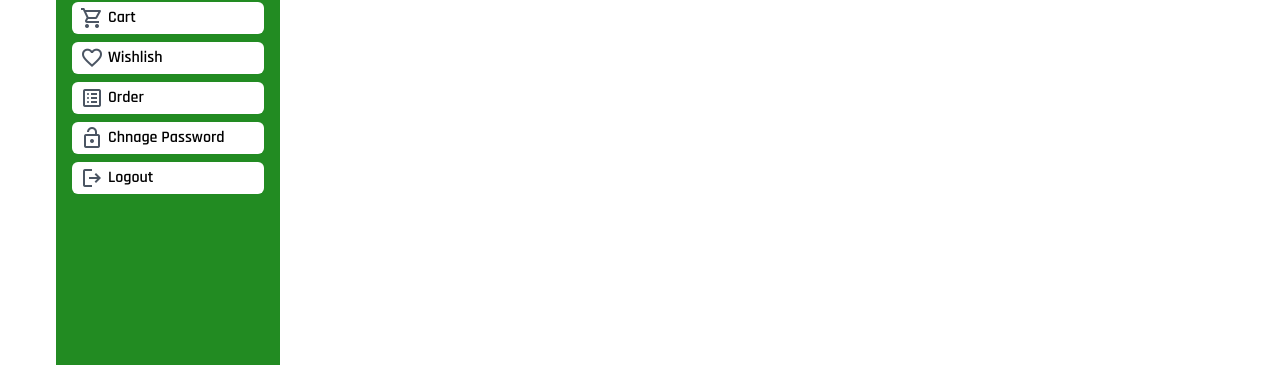
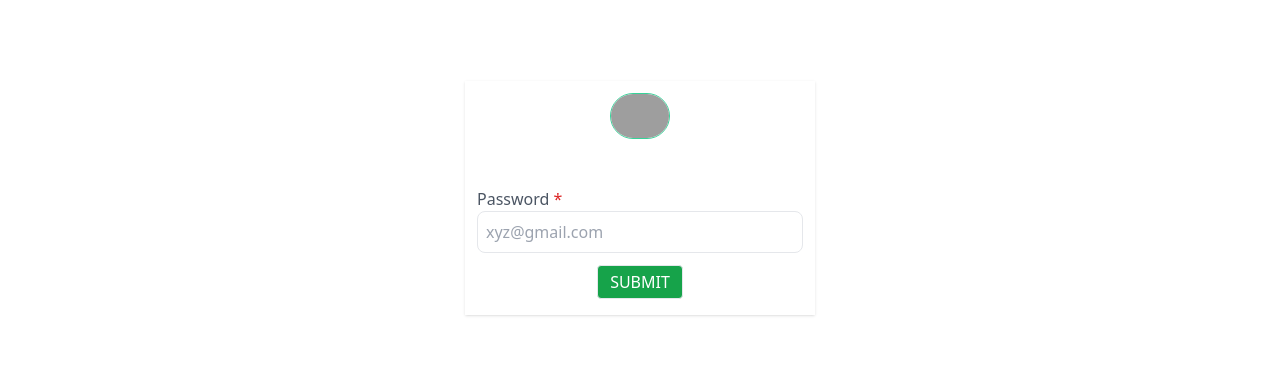
Before and after one commit to Bokhtiar/admin.tree.com, a React (Create React App) app: page / in a window 1280 px wide. Shown: the part 202-567 px from the top of the page. Built offline with nearby package versions, Linux system fonts and the light colour scheme; grey boxes are pictures that could not be loaded.

Commit message:
login page updated

```diff
--- a/package.json
+++ b/package.json
@@ -8,6 +8,7 @@
     "@testing-library/user-event": "^13.5.0",
     "react": "^18.2.0",
     "react-dom": "^18.2.0",
+    "react-hook-form": "^7.47.0",
     "react-router-dom": "^6.16.0",
     "react-scripts": "5.0.1",
     "web-vitals": "^2.1.4"
--- a/src/App.js
+++ b/src/App.js
@@ -1,19 +1,34 @@
 
 import { permittedRoutes } from "./routes";
-import { Navigate, useRoutes } from "react-router-dom";
-import { DashboardLayout } from "./layouts/dashboard.layout";
+import { Login } from "./components/Auth/Login";
+import { Navigate, useNavigate, useRoutes } from "react-router-dom";
+import { useCallback, useEffect } from "react";
+import { getToken } from "./utils/helper";
 
 
 export const App = () => {
 
+  const navigate = useNavigate();
+  /* Check stored token */
+  const isTokenStored = useCallback(async () => {
+    const storedToken = await getToken();
+    if (storedToken) {
+      navigate("/dashboard");
+    } else {
+      navigate('/')
+    }
+  }, [navigate]);
+
+  useEffect(() => {
+    isTokenStored();
+  }, [isTokenStored]);
+
   const mainRoutes = {
     path: "/",
-    element: <DashboardLayout />,
+    element: "",
     children: [
       { path: "*", element: <Navigate to="/404" /> },
-      { path: "", element: "home" },
-      { path: "shop", element: "product" },
-      { path: "product/show/1", element: "product" }
+      { path: "/", element: <Login/> },
     ],
   };
 
--- a/src/components/Auth/Login/index.jsx
+++ b/src/components/Auth/Login/index.jsx
@@ -1,40 +1,39 @@
-import { useCallback, useEffect, useState } from "react"
+import { useForm } from "react-hook-form";
 import { useNavigate } from "react-router-dom"
 import { getToken } from "../../../utils/helper";
+import { useCallback, useEffect, useState } from "react"
 
 export const Login = () => {
-
     const navigate = useNavigate();
-
     const [email, setEmail] = useState('')
     const [password, setPassword] = useState('')
     const [emailError, setEmailError] = useState('')
     const [passwordError, setPasswordError] = useState('')
+    const { register, formState: { errors }, handleSubmit } = useForm();
 
+    // const handleLogin = (e) => {
+    //     e.preventDefault()
 
-    const handleLogin = (e) => {
-        e.preventDefault()
+    //     // email patter
+    //     const emailPattern = /^[A-Z0-9._%+-]+@[A-Z0-9.-]+\.[A-Z]{2,}$/i;
+    //     if (!emailPattern.test(email)) {
+    //         setEmailError("Incurrect email patter");
+    //         return;
+    //     }
+    //     // password patter
+    //     const passwordPattern = /^(?=.*[0-9])(?=.*[a-zA-Z])(?=.*[!@#$%^&*])[a-zA-Z0-9!@#$%^&*]{8,20}$/;
+    //     if (!passwordPattern.test(password)) {
+    //         setPasswordError("Password requirements: 8-20 characters, 1 number, 1 letter, 1 symbol.");
+    //         return;
+    //     }
 
-        // email patter
-        const emailPattern = /^[A-Z0-9._%+-]+@[A-Z0-9.-]+\.[A-Z]{2,}$/i;
-        if (!emailPattern.test(email)) {
-            setEmailError("Incurrect email patter");
-            return;
-        }
-        // password patter
-        const passwordPattern = /^(?=.*[0-9])(?=.*[a-zA-Z])(?=.*[!@#$%^&*])[a-zA-Z0-9!@#$%^&*]{8,20}$/;
-        if (!passwordPattern.test(password)) {
-            setPasswordError("Password requirements: 8-20 characters, 1 number, 1 letter, 1 symbol.");
-            return;
-        }
+    //     const data = { email, password }
+    //     localStorage.setItem("token", "dummy token");
+    //     navigate('/dashboard')
+    //     console.log(data);
+    // }
 
-
-        const data = { email, password }
-        localStorage.setItem("token", "dummy token");
-        navigate('/dashboard')
-        console.log(data);
-    }
-
+    const onSubmit = (data) => console.log(data);
 
     /* Check stored token */
     const isTokenStored = useCallback(async () => {
@@ -50,27 +49,32 @@ export const Login = () => {
         isTokenStored();
     }, [isTokenStored]);
 
+    return <>
+        <section class="flex items-center justify-center h-screen">
+            <div className="shadow" style={{ width: "350px" }}>
+                <img height={60} width={60} className="mx-auto d-block border border-success rounded-full mt-3" src="https://www.homestratosphere.com/wp-content/uploads/2019/07/White-ash-tree.jpg" alt="" />
+                <form action="" className="px-3 my-4" onSubmit={onSubmit}>
 
-    return <>
-        <section class="d-flex justify-content-md-center align-items-center vh-100">
-            <div className="shadow" style={{ width: "350px" }}>
-                <img height={60} width={60} className="mx-auto d-block border border-success rounded-circle mt-3" src="https://www.homestratosphere.com/wp-content/uploads/2019/07/White-ash-tree.jpg" alt="" />
-                <form action="" className="px-3 my-4" onSubmit={handleLogin}>
+                    {/* <div className="form-group">
+                        <label htmlFor="" className="text-gray-600">Email Address <span className=" text-red-600">*</span> </label>
+                        <input onChange={(e) => setEmail(e.target.value)} value={email} type="email" placeholder="xyz@gmail.com" className="rounded-lg w-full border p-2 focus:outline-none" name="" id="" />
+                        <span className="text-danger" style={{ fontSize: "10px" }}>{emailError}</span>
+                    </div> */}
 
-                    <div className="form-group">
-                        <label htmlFor="" className="text-muted">Email</label>
-                        <input onChange={(e) => setEmail(e.target.value)} value={email} type="email" placeholder="xyz@gmail.com" className="form-control" name="" id="" />
-                        <span className="text-danger" style={{ fontSize: "10px" }}>{emailError}</span>
-                    </div>
+                    <input
+                        {...register("firstName", { required: true })}
+                        aria-invalid={errors.firstName ? "true" : "false"}
+                    />
+                    {errors.firstName?.type === 'required' && <p role="alert">First name is required</p>}
 
                     <div className="form-group mt-2">
-                        <label htmlFor="" className="text-muted">Password</label>
-                        <input onChange={(e) => setPassword(e.target.value)} value={password} type="password" placeholder="xyz@gmail.com" className="form-control" name="" id="" />
+                        <label htmlFor="" className="text-gray-600">Password <span className=" text-red-600">*</span></label>
+                        <input onChange={(e) => setPassword(e.target.value)} value={password} type="password" placeholder="xyz@gmail.com" className="rounded-lg w-full border p-2 focus:outline-none" name="" id="" />
                         <span className="text-danger" style={{ fontSize: "10px" }}>{passwordError}</span>
                     </div>
 
                     <div className="text-center mt-3">
-                        <button className="btn btn-success">Submit</button>
+                        <button className="border bg-green-600 text-white px-3 py-1 rounded uppercase">Submit</button>
                     </div>
                 </form>
             </div>
--- /dev/null
+++ b/src/components/input/index.jsx
@@ -0,0 +1,3 @@
+export const TextInput = (props) => {
+    return <></>
+}
--- /dev/null
+++ b/src/utils/helper.js
@@ -0,0 +1,13 @@
+export const getToken = () => {
+    return localStorage.getItem("token");
+}
+
+/* set token */
+export const setToken = (token) => {
+    return localStorage.setItem("token", token);
+}
+
+/* remove token */
+export const removeToken = () => {
+    return localStorage.removeItem("token");
+};
```
Also changed, not shown: 1 other file (tests, documents, lock files or other folders).
